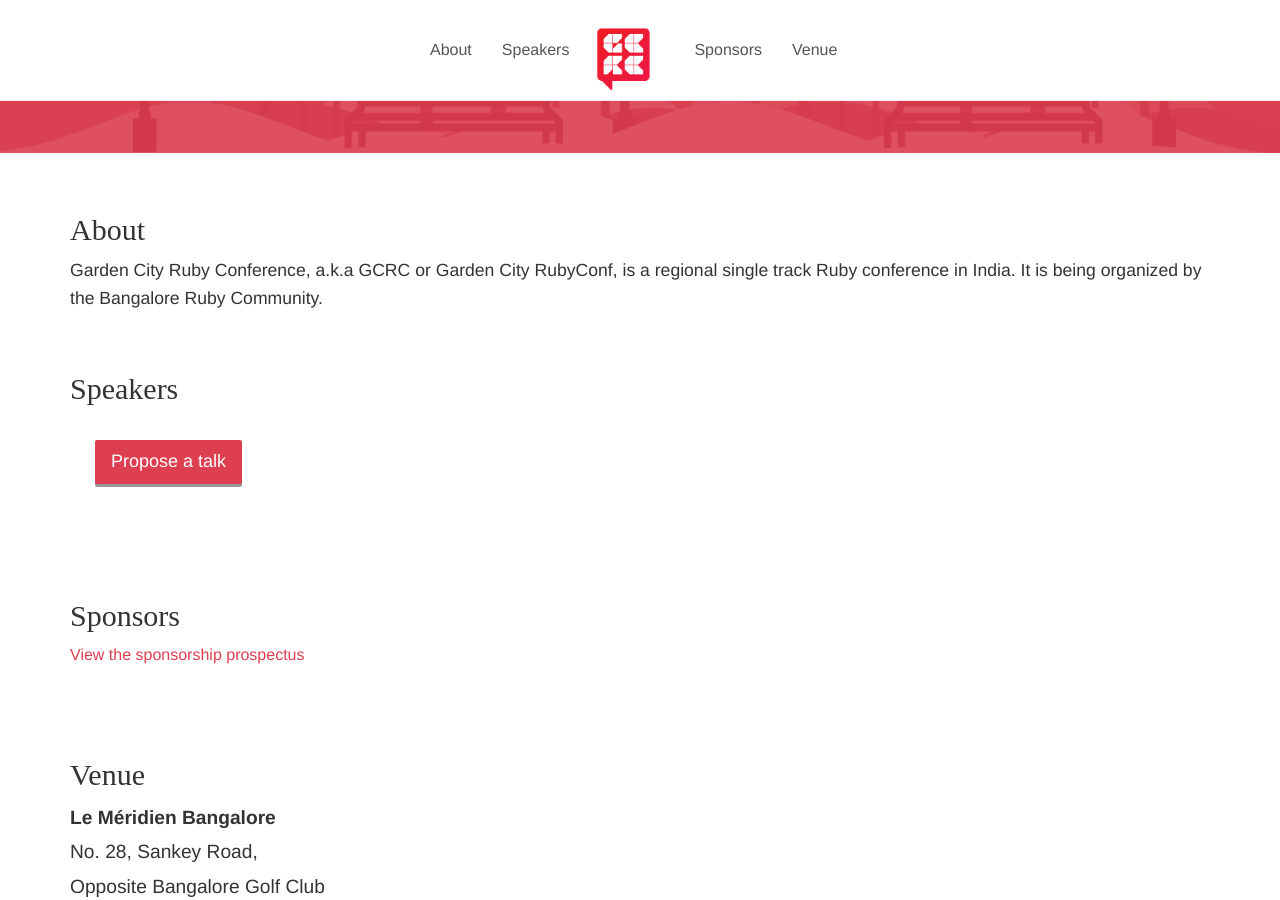
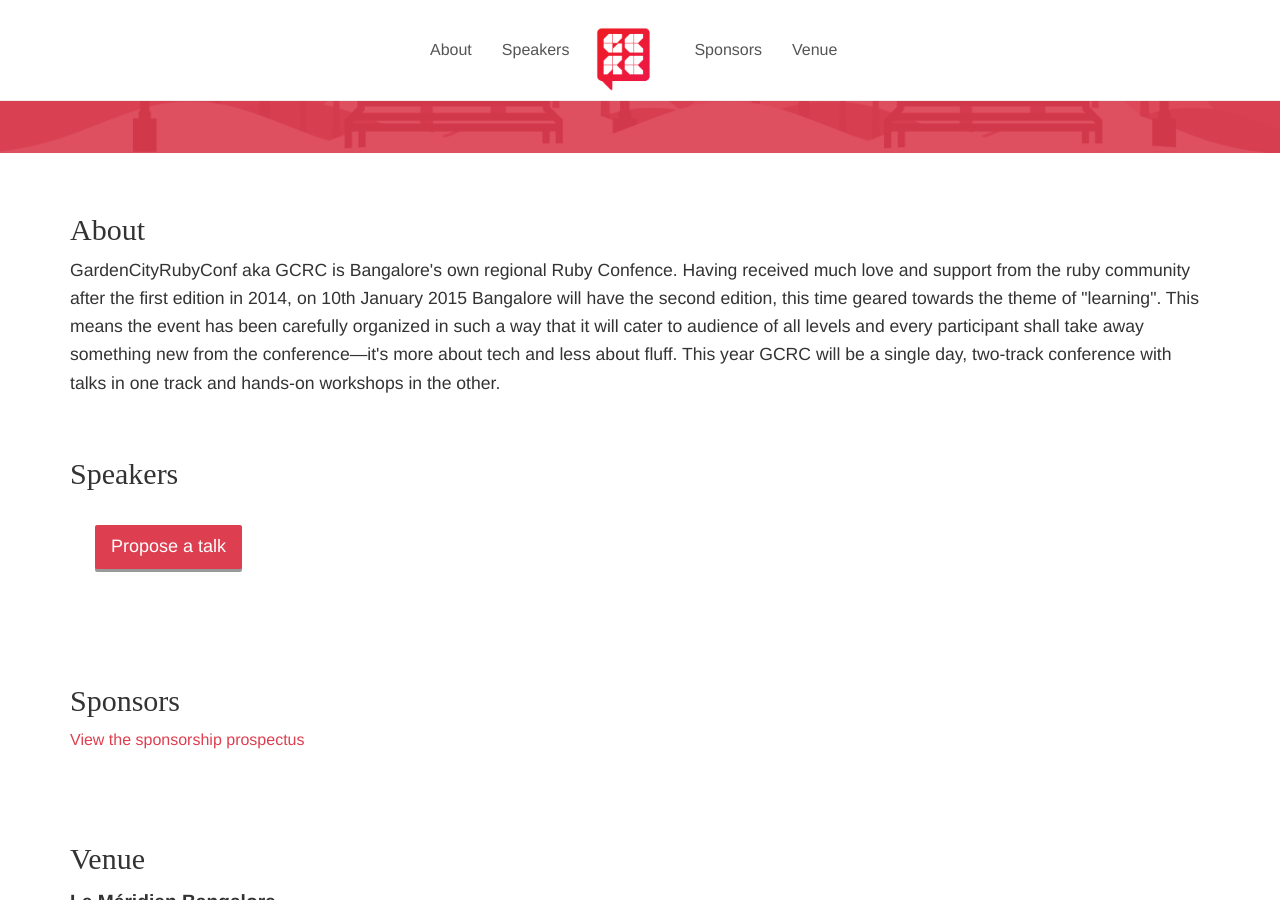
Before and after one commit to GardenCityRuby/GCRC2015, a Jekyll site: the page built from index.html, in a window 1280 px wide and 900 px high, scrolled down 447 px. Built offline with Jekyll 4.4.1, drawn with Linux system fonts in a browser that asks for light colours.

Commit message:
Update about page with Emil's writeup

```diff
--- a/index.html
+++ b/index.html
@@ -74,9 +74,15 @@
     <h2 class="section-title">About</h2>
     <span id="speakers"></span>
     <p>
-      Garden City Ruby Conference, a.k.a GCRC or Garden City RubyConf, is a
-      regional single track Ruby conference in India. It is being organized by
-      the Bangalore Ruby Community.
+    GardenCityRubyConf aka GCRC is Bangalore's own regional Ruby Confence.
+    Having received much love and support from the ruby community after the
+    first edition in 2014, on 10th January 2015 Bangalore will have the second
+    edition, this time geared towards the theme of "learning". This means the
+    event has been carefully organized in such a way that it will cater to
+    audience of all levels and every participant shall take away something new
+    from the conference—it's more about tech and less about fluff. This year
+    GCRC will be a single day, two-track conference with talks in one track and
+    hands-on workshops in the other.
     </p>
   </div>
 </section>
```
